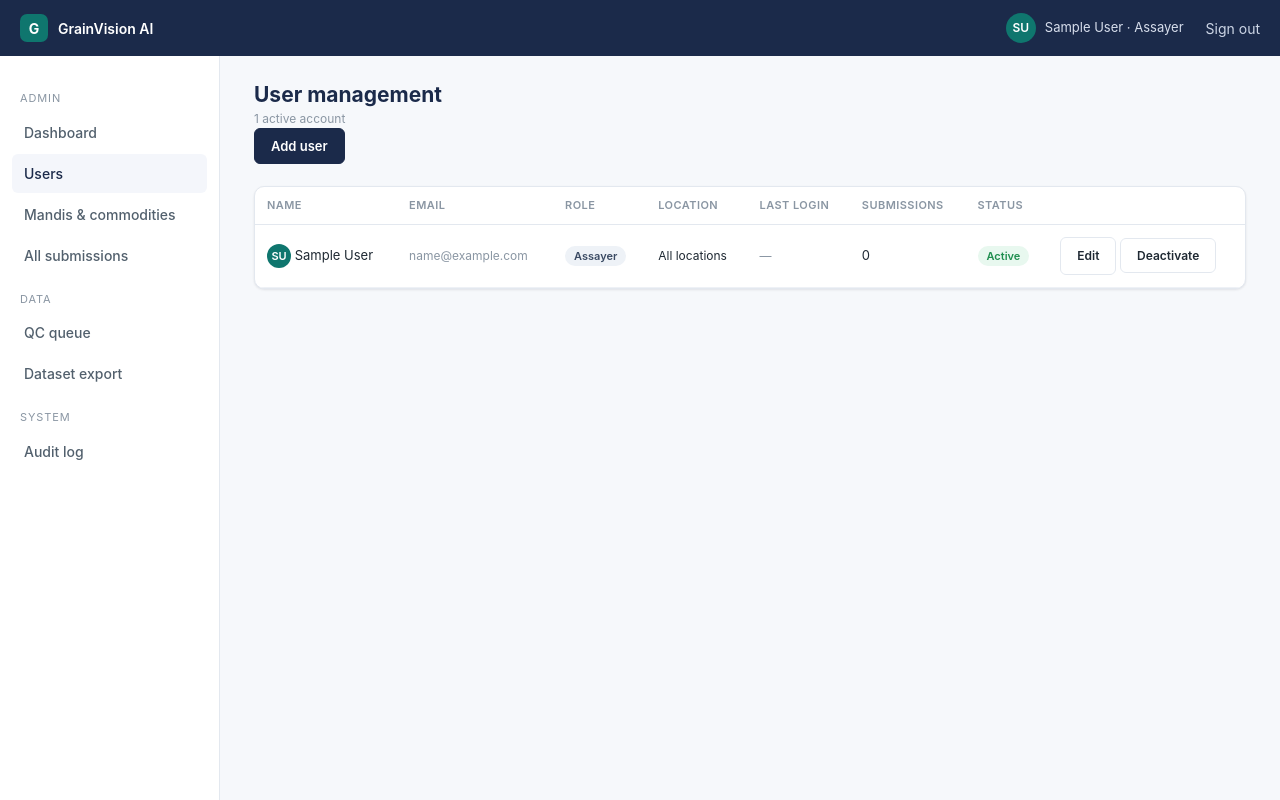
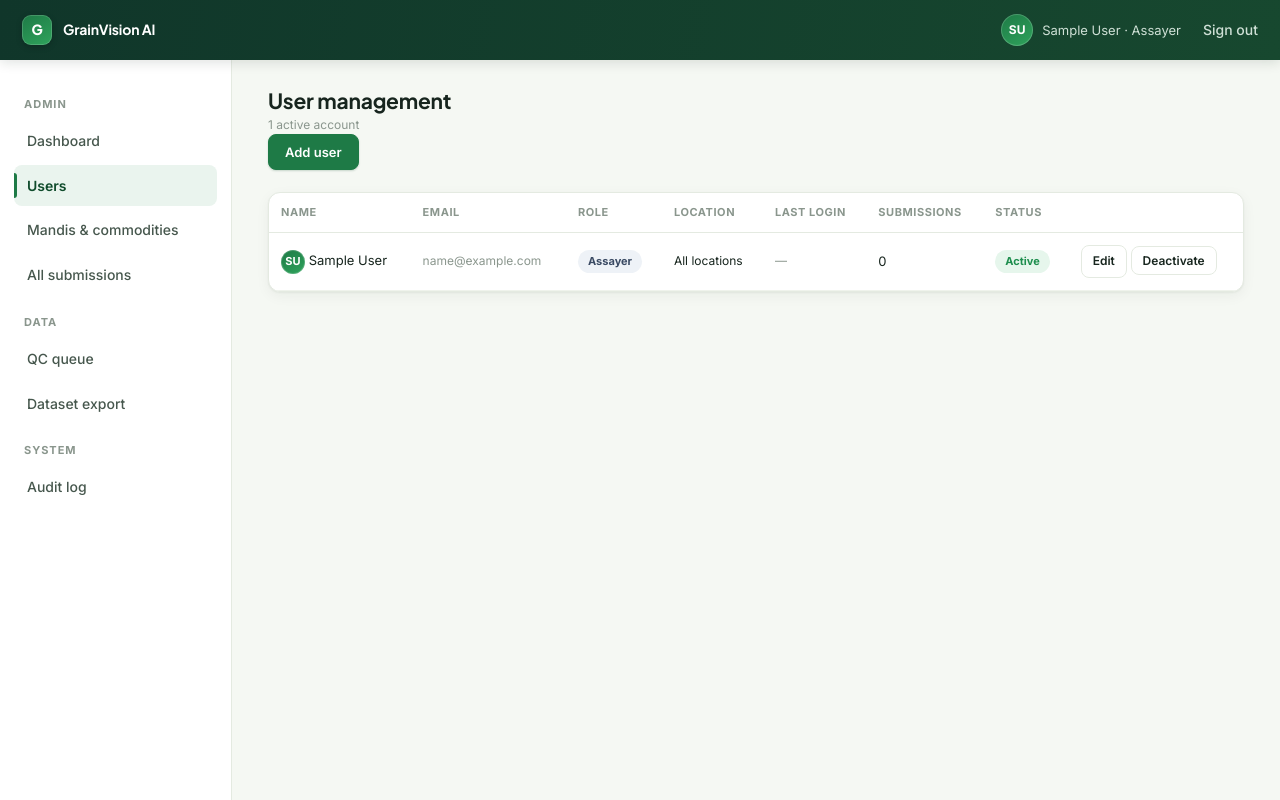
Before and after one commit to Vedansh-Innovations/Grainvision_annotation, a Django app: page /admin/users/ in a window 1280 px wide. Run offline with Django 5.2, Linux system fonts and the light colour scheme; the visitor is signed in with stand-in values (Sample User, id 1); data comes from the database, SQL or seed files in the repository; data that the repository does not hold is empty.

Commit message:
Add files via upload

```diff
--- a/static/css/app.css
+++ b/static/css/app.css
@@ -1,28 +1,49 @@
 /* ============================================================
    GrainVision AI — Annotation Platform
-   Design tokens derived from the PRD mockups:
-   navy header #1B2A4A, teal action accent, fixed label palette.
+   Brand system aligned to Prayati Global (prayathiproducts.com):
+   farm-to-fork agritech — deep field green, warm grain gold,
+   clean warm-neutral surfaces, modern type. "Technology,
+   Transparency, Trust."
    ============================================================ */
+@import url('https://fonts.googleapis.com/css2?family=Inter:wght@400;500;600;700&family=Plus+Jakarta+Sans:wght@600;700;800&display=swap');
+
 :root {
-  --navy: #1B2A4A;
-  --navy-700: #233a63;
-  --navy-50: #f4f6fb;
-  --teal: #0f766e;
-  --teal-600: #115e59;
-  --ink: #1f2933;
-  --ink-soft: #52606d;
-  --muted: #8a96a3;
-  --line: #e3e8ef;
-  --line-soft: #eef1f6;
-  --bg: #f6f8fb;
-  --card: #ffffff;
-  --ok: #2ECC71;
-  --warn-amber: #b7791f;
-  --warn-amber-bg: #fdf6e3;
+  /* ── Brand ─────────────────────────────────────────────── */
+  --brand:        #1E7A46;   /* Prayati field green — primary action */
+  --brand-600:    #17663A;   /* hover / pressed */
+  --brand-700:    #0F4B2B;
+  --brand-50:     #EAF4EE;   /* tint for hovers / active nav */
+  --grain:        #D9A526;   /* harvest gold accent */
+  --grain-soft:   #FBF3DD;
+
+  /* header uses a deep green so app chrome reads as "Prayati" */
+  --header:       #10362A;
+  --header-2:     #17482F;
+
+  /* legacy token names kept so every template keeps working,
+     repointed to the new brand */
+  --navy:      var(--header);
+  --navy-700:  #0C2A20;
+  --navy-50:   var(--brand-50);
+  --teal:      var(--brand);
+  --teal-600:  var(--brand-600);
+
+  --ink:       #17251E;
+  --ink-soft:  #46574D;
+  --muted:     #8A968D;
+  --line:      #E4EAE1;
+  --line-soft: #EFF3EC;
+  --border:    #E4EAE1;
+  --bg:        #F5F8F3;
+  --card:      #FFFFFF;
+
+  --ok:         #2E9E5B;
+  --warn-amber: #B7791F;
+  --warn-amber-bg: #FBF3DD;
   --warn-orange: #E67E22;
-  --danger: #E74C3C;
+  --danger:     #E05242;
 
-  /* label classes (PRD §7.1) */
+  /* label classes (functional data colours — unchanged) */
   --label-good: #2ECC71;
   --label-broken: #E67E22;
   --label-foreign: #E74C3C;
@@ -30,11 +51,12 @@
   --label-fungal: #1ABC9C;
   --label-unlabeled: #95A5A6;
 
-  --radius: 10px;
-  --radius-sm: 6px;
-  --shadow: 0 1px 3px rgba(16,24,40,.06), 0 1px 2px rgba(16,24,40,.04);
-  --shadow-lg: 0 12px 32px rgba(16,24,40,.12);
-  --font: -apple-system, "Segoe UI", Roboto, "Helvetica Neue", Arial, sans-serif;
+  --radius: 12px;
+  --radius-sm: 8px;
+  --shadow: 0 1px 2px rgba(16,32,24,.05), 0 4px 14px rgba(16,32,24,.05);
+  --shadow-lg: 0 18px 44px rgba(16,32,24,.16);
+  --font: "Inter", -apple-system, "Segoe UI", Roboto, "Helvetica Neue", Arial, sans-serif;
+  --font-head: "Plus Jakarta Sans", var(--font);
 }
 
 * { box-sizing: border-box; }
@@ -44,74 +66,85 @@ body {
   color: var(--ink);
   background: var(--bg);
   font-size: 14px;
-  line-height: 1.5;
+  line-height: 1.55;
   -webkit-font-smoothing: antialiased;
+  text-rendering: optimizeLegibility;
 }
-a { color: var(--teal); text-decoration: none; }
+a { color: var(--brand); text-decoration: none; font-weight: 500; }
 a:hover { text-decoration: underline; }
-h1, h2, h3, h4 { color: var(--navy); margin: 0 0 .4em; line-height: 1.25; }
+h1, h2, h3, h4 { font-family: var(--font-head); color: var(--ink); margin: 0 0 .4em; line-height: 1.22; letter-spacing: -.01em; }
 
 /* ── App shell ─────────────────────────────────────────────── */
 .topbar {
-  background: var(--navy);
+  background: linear-gradient(100deg, var(--header) 0%, var(--header-2) 100%);
   color: #fff;
-  height: 56px;
+  height: 60px;
   display: flex;
   align-items: center;
-  padding: 0 20px;
+  padding: 0 22px;
   gap: 14px;
   position: sticky;
   top: 0;
   z-index: 40;
+  box-shadow: 0 1px 0 rgba(255,255,255,.04), 0 2px 12px rgba(16,32,24,.14);
 }
-.topbar .brand { display: flex; align-items: center; gap: 10px; font-weight: 600; }
+.topbar .brand { display: flex; align-items: center; gap: 11px; font-weight: 700; font-family: var(--font-head); letter-spacing: -.01em; }
 .topbar .brand .logo {
-  width: 28px; height: 28px; border-radius: 7px;
-  background: var(--teal); color: #fff;
-  display: grid; place-items: center; font-weight: 700;
+  width: 30px; height: 30px; border-radius: 9px;
+  background: linear-gradient(150deg, var(--brand) 0%, #2FA35C 100%);
+  color: #fff; display: grid; place-items: center; font-weight: 800;
+  box-shadow: inset 0 0 0 1px rgba(255,255,255,.16), 0 2px 6px rgba(0,0,0,.2);
 }
-.topbar .crumb { color: #b9c4d8; font-weight: 400; font-size: 13px; }
+.topbar .crumb { color: #A9C4B4; font-weight: 400; font-size: 13px; }
 .topbar .spacer { flex: 1; }
 .topbar .user {
-  display: flex; align-items: center; gap: 9px; font-size: 13px; color: #d7deec;
+  display: flex; align-items: center; gap: 9px; font-size: 13px; color: #CFE0D6;
 }
 .avatar {
-  width: 30px; height: 30px; border-radius: 50%;
-  background: var(--teal); color: #fff; display: grid; place-items: center;
-  font-size: 12px; font-weight: 600;
+  width: 32px; height: 32px; border-radius: 50%;
+  background: linear-gradient(150deg, var(--brand) 0%, #2FA35C 100%); color: #fff;
+  display: grid; place-items: center; font-size: 12px; font-weight: 700;
+  box-shadow: inset 0 0 0 1px rgba(255,255,255,.18);
 }
-.topbar a { color: #cdd6e6; }
+.topbar a { color: #CFE0D6; }
+.topbar a:hover { color: #fff; }
 
-.layout { display: flex; min-height: calc(100vh - 56px); }
+.layout { display: flex; min-height: calc(100vh - 60px); }
 .sidebar {
-  width: 220px; background: #fff; border-right: 1px solid var(--line);
-  padding: 18px 12px; flex-shrink: 0;
+  width: 232px; background: #fff; border-right: 1px solid var(--line);
+  padding: 18px 14px; flex-shrink: 0;
 }
-.sidebar .group { font-size: 11px; letter-spacing: .08em; text-transform: uppercase;
-  color: var(--muted); margin: 16px 8px 6px; }
+.sidebar .group { font-size: 11px; letter-spacing: .09em; text-transform: uppercase;
+  color: var(--muted); margin: 18px 10px 7px; font-weight: 700; }
 .sidebar a {
+  position: relative;
   display: flex; align-items: center; justify-content: space-between;
-  padding: 9px 12px; border-radius: var(--radius-sm); color: var(--ink-soft);
-  font-weight: 500; margin-bottom: 2px;
+  padding: 10px 13px; border-radius: var(--radius-sm); color: var(--ink-soft);
+  font-weight: 500; margin-bottom: 3px;
 }
-.sidebar a:hover { background: var(--navy-50); text-decoration: none; }
-.sidebar a.active { background: var(--navy-50); color: var(--navy); }
-.sidebar a .pill { background: var(--teal); color: #fff; border-radius: 999px;
-  font-size: 11px; padding: 1px 8px; }
+.sidebar a:hover { background: var(--brand-50); text-decoration: none; color: var(--brand-700); }
+.sidebar a.active { background: var(--brand-50); color: var(--brand-700); font-weight: 600; }
+.sidebar a.active::before {
+  content: ""; position: absolute; left: 0; top: 8px; bottom: 8px; width: 3px;
+  border-radius: 0 3px 3px 0; background: var(--brand);
+}
+.sidebar a .pill { background: var(--brand); color: #fff; border-radius: 999px;
+  font-size: 11px; padding: 1px 8px; font-weight: 700; }
 
-.main { flex: 1; padding: 26px 34px; max-width: 1280px; }
+.main { flex: 1; padding: 28px 36px; max-width: 1300px; }
 .page-head { margin-bottom: 22px; }
-.page-head h1 { font-size: 22px; }
+.page-head h1 { font-size: 23px; }
 .page-head .sub { color: var(--ink-soft); font-size: 13px; }
 
 /* ── Cards ─────────────────────────────────────────────────── */
 .card {
   background: var(--card); border: 1px solid var(--line);
-  border-radius: var(--radius); box-shadow: var(--shadow); padding: 20px;
+  border-radius: var(--radius); box-shadow: var(--shadow); padding: 22px;
 }
 .card + .card { margin-top: 18px; }
 .card h3 { font-size: 15px; }
-.card-title { font-size: 13px; font-weight: 600; color: var(--navy); margin-bottom: 14px; }
+.card-title { font-size: 12px; font-weight: 700; color: var(--ink); margin-bottom: 14px;
+  text-transform: uppercase; letter-spacing: .06em; }
 .grid { display: grid; gap: 18px; }
 .grid-2 { grid-template-columns: 1fr 1fr; }
 .grid-4 { grid-template-columns: repeat(4, 1fr); }
@@ -121,30 +154,34 @@ h1, h2, h3, h4 { color: var(--navy); margin: 0 0 .4em; line-height: 1.25; }
   display: inline-flex; align-items: center; gap: 7px; cursor: pointer;
   border: 1px solid var(--line); background: #fff; color: var(--ink);
   padding: 9px 16px; border-radius: var(--radius-sm); font-weight: 600;
-  font-size: 13px; font-family: var(--font); transition: .12s;
+  font-size: 13px; font-family: var(--font); transition: .14s ease;
 }
-.btn:hover { background: var(--navy-50); text-decoration: none; }
-.btn-primary { background: var(--navy); border-color: var(--navy); color: #fff; }
-.btn-primary:hover { background: var(--navy-700); }
-.btn-teal { background: var(--teal); border-color: var(--teal); color: #fff; }
-.btn-teal:hover { background: var(--teal-600); }
-.btn-danger { color: var(--danger); border-color: #f3c4bd; background: #fdf2f0; }
+.btn:hover { background: var(--brand-50); border-color: #cfe0d4; text-decoration: none; }
+.btn-primary { background: var(--brand); border-color: var(--brand); color: #fff; box-shadow: 0 1px 2px rgba(15,75,43,.2); }
+.btn-primary:hover { background: var(--brand-600); border-color: var(--brand-600); }
+.btn-teal { background: var(--brand); border-color: var(--brand); color: #fff; }
+.btn-teal:hover { background: var(--brand-600); }
+.btn-gold { background: var(--grain); border-color: var(--grain); color: #3d2f07; }
+.btn-gold:hover { filter: brightness(.96); }
+.btn-danger { color: var(--danger); border-color: #f1c7c1; background: #fdf3f1; }
+.btn-danger:hover { background: #fbe9e6; }
 .btn-warn { color: var(--warn-orange); border-color: #f3d8b8; background: #fdf6ec; }
 .btn:disabled { opacity: .5; cursor: not-allowed; }
 .btn-lg { padding: 12px 22px; font-size: 14px; }
+.btn.small { padding: 6px 11px; font-size: 12px; }
 .btn-block { width: 100%; justify-content: center; }
 
 /* ── Forms ─────────────────────────────────────────────────── */
 label.field { display: block; font-weight: 600; font-size: 12px;
-  color: var(--ink-soft); margin-bottom: 5px; }
+  color: var(--ink-soft); margin-bottom: 6px; }
 input[type=text], input[type=password], input[type=email],
-input[type=number], select, textarea {
+input[type=number], input[type=date], select, textarea {
   width: 100%; padding: 10px 12px; border: 1px solid var(--line);
   border-radius: var(--radius-sm); font-size: 14px; font-family: var(--font);
-  background: #fff; color: var(--ink);
+  background: #fff; color: var(--ink); transition: .14s ease;
 }
 input:focus, select:focus, textarea:focus {
-  outline: none; border-color: var(--teal); box-shadow: 0 0 0 3px rgba(15,118,110,.12);
+  outline: none; border-color: var(--brand); box-shadow: 0 0 0 3px rgba(30,122,70,.14);
 }
 .input-suffix { position: relative; }
 .input-suffix .suffix { position: absolute; right: 12px; top: 50%;
@@ -152,70 +189,71 @@ input:focus, select:focus, textarea:focus {
 
 /* ── Badges & banners ──────────────────────────────────────── */
 .badge { display: inline-flex; align-items: center; gap: 5px;
-  padding: 2px 9px; border-radius: 999px; font-size: 11px; font-weight: 600; }
-.badge-pending { background: #fdf6e3; color: var(--warn-amber); }
-.badge-approved { background: #e8f8ef; color: #1e8e4e; }
+  padding: 3px 10px; border-radius: 999px; font-size: 11px; font-weight: 700; }
+.badge-pending { background: var(--grain-soft); color: var(--warn-amber); }
+.badge-approved { background: #e6f6ec; color: #1e8e4e; }
 .badge-rejected { background: #fdf2f0; color: var(--danger); }
 .badge-rework { background: #fef0e7; color: var(--warn-orange); }
-.badge-warn { background: #fdf6e3; color: var(--warn-amber); }
+.badge-warn { background: var(--grain-soft); color: var(--warn-amber); }
 .dot { width: 9px; height: 9px; border-radius: 50%; display: inline-block; }
 
-.banner { padding: 11px 14px; border-radius: var(--radius-sm); font-size: 13px;
+.banner { padding: 12px 15px; border-radius: var(--radius-sm); font-size: 13px;
   border: 1px solid transparent; margin-bottom: 12px; }
-.banner-ok { background: #ecf9f1; border-color: #b9e6c9; color: #1e7e45; }
-.banner-amber { background: var(--warn-amber-bg); border-color: #f0e0b0; color: var(--warn-amber); }
+.banner-ok { background: #e9f6ee; border-color: #bce3cb; color: #1e7e45; }
+.banner-amber { background: var(--warn-amber-bg); border-color: #ecdcae; color: var(--warn-amber); }
 .banner-orange { background: #fdf1e7; border-color: #f3d2b0; color: #b35a17; }
-.banner-info { background: #eef4fc; border-color: #cfe0f5; color: #1f5fa8; }
-.banner-error { background: #fdf2f0; border-color: #f3c4bd; color: #b53a2a; }
+.banner-info { background: var(--brand-50); border-color: #c8e2d3; color: var(--brand-700); }
+.banner-error { background: #fdf2f0; border-color: #f1c7c1; color: #b53a2a; }
 
 /* ── Tables ────────────────────────────────────────────────── */
 table.data { width: 100%; border-collapse: collapse; font-size: 13px; }
-table.data th { text-align: left; font-size: 11px; letter-spacing: .04em;
-  text-transform: uppercase; color: var(--muted); padding: 10px 12px;
-  border-bottom: 1px solid var(--line); font-weight: 600; }
+table.data th { text-align: left; font-size: 11px; letter-spacing: .05em;
+  text-transform: uppercase; color: var(--muted); padding: 11px 12px;
+  border-bottom: 1px solid var(--line); font-weight: 700; }
 table.data td { padding: 12px; border-bottom: 1px solid var(--line-soft); }
-table.data tr:hover td { background: var(--navy-50); }
+table.data tr:hover td { background: var(--brand-50); }
 table.data tr.dimmed td { opacity: .5; }
-table.data tr.flagged td { background: #fdf9ee; }
+table.data tr.flagged td { background: var(--grain-soft); }
 
 /* ── Stepper (assayer flow) ────────────────────────────────── */
 .stepper { display: flex; align-items: center; gap: 8px; margin: 0 auto 26px;
   max-width: 640px; justify-content: center; }
 .stepper .step { display: flex; align-items: center; gap: 8px; color: var(--muted); font-size: 13px; }
-.stepper .num { width: 24px; height: 24px; border-radius: 50%; display: grid;
-  place-items: center; font-size: 12px; font-weight: 700; background: #e7ebf2; color: var(--muted); }
+.stepper .num { width: 26px; height: 26px; border-radius: 50%; display: grid;
+  place-items: center; font-size: 12px; font-weight: 700; background: #e7ede8; color: var(--muted); }
 .stepper .step.done .num { background: var(--ok); color: #fff; }
-.stepper .step.active .num { background: var(--navy); color: #fff; }
-.stepper .step.active { color: var(--navy); font-weight: 600; }
+.stepper .step.active .num { background: var(--brand); color: #fff; box-shadow: 0 0 0 4px var(--brand-50); }
+.stepper .step.active { color: var(--brand-700); font-weight: 700; }
 .stepper .bar { width: 40px; height: 2px; background: var(--line); }
 
 /* ── Metric cards ──────────────────────────────────────────── */
 .metric { text-align: left; }
-.metric .value { font-size: 30px; font-weight: 700; color: var(--navy); }
+.metric .value { font-family: var(--font-head); font-size: 30px; font-weight: 800; color: var(--brand-700); letter-spacing: -.02em; }
 .metric .value.green { color: #1e8e4e; }
 .metric .value.amber { color: var(--warn-amber); }
-.metric .label { font-size: 11px; letter-spacing: .05em; text-transform: uppercase; color: var(--muted); }
+.metric .label { font-size: 11px; letter-spacing: .06em; text-transform: uppercase; color: var(--muted); font-weight: 600; }
 
 /* ── Distribution / progress bars ──────────────────────────── */
 .dist-row { display: flex; align-items: center; gap: 10px; margin-bottom: 10px; font-size: 13px; }
 .dist-row .name { flex: 0 0 140px; display: flex; align-items: center; gap: 7px; }
 .dist-row .track { flex: 1; height: 8px; border-radius: 999px; background: var(--line-soft); overflow: hidden; }
 .dist-row .fill { height: 100%; border-radius: 999px; }
-.dist-row .pct { flex: 0 0 56px; text-align: right; font-weight: 600; }
+.dist-row .pct { flex: 0 0 56px; text-align: right; font-weight: 700; }
 
-.progress-bar { height: 7px; border-radius: 999px; background: var(--line-soft); overflow: hidden; }
-.progress-bar .fill { height: 100%; }
+.progress-bar { height: 8px; border-radius: 999px; background: var(--line-soft); overflow: hidden; }
+.progress-bar .fill { height: 100%; background: var(--brand); }
 
 /* ── Auth ──────────────────────────────────────────────────── */
 .auth-wrap { min-height: 100vh; display: grid; place-items: center;
-  background: linear-gradient(135deg, var(--navy) 0%, #0f1b33 100%); padding: 20px; }
-.auth-card { width: 100%; max-width: 380px; background: #fff; border-radius: 14px;
-  box-shadow: var(--shadow-lg); padding: 34px 30px; }
-.auth-card .logo { width: 44px; height: 44px; border-radius: 11px; background: var(--teal);
-  color: #fff; display: grid; place-items: center; font-weight: 700; font-size: 20px; margin-bottom: 16px; }
+  background: linear-gradient(140deg, var(--header) 0%, var(--brand-700) 55%, #0c2a20 100%); padding: 20px; }
+.auth-card { width: 100%; max-width: 390px; background: #fff; border-radius: 16px;
+  box-shadow: var(--shadow-lg); padding: 36px 32px; }
+.auth-card .logo { width: 46px; height: 46px; border-radius: 12px;
+  background: linear-gradient(150deg, var(--brand) 0%, #2FA35C 100%);
+  color: #fff; display: grid; place-items: center; font-weight: 800; font-size: 21px; margin-bottom: 16px; }
 
 /* ── Annotation canvas ─────────────────────────────────────── */
-.canvas-stage { background: #11151c; border-radius: var(--radius); position: relative;
+.canvas-stage { background: #0e1512; border-radius: var(--radius); position: relative;
   display: grid; place-items: center; overflow: hidden; min-height: 460px; }
 .canvas-stage svg { max-width: 100%; height: auto; display: block; }
 .polygon { cursor: pointer; transition: fill-opacity .1s; }
@@ -223,10 +261,10 @@ table.data tr.flagged td { background: #fdf9ee; }
 .toolbar { display: flex; gap: 6px; margin-bottom: 12px; flex-wrap: wrap; }
 .tool { width: 40px; height: 40px; border-radius: var(--radius-sm); border: 1px solid var(--line);
   background: #fff; display: grid; place-items: center; cursor: pointer; font-size: 16px; }
-.tool.active { background: var(--navy); color: #fff; border-color: var(--navy); }
+.tool.active { background: var(--brand); color: #fff; border-color: var(--brand); }
 
 .label-panel { position: fixed; right: 24px; bottom: 24px; width: 300px; background: #fff;
-  border-radius: 14px; box-shadow: var(--shadow-lg); border: 1px solid var(--line);
+  border-radius: 16px; box-shadow: var(--shadow-lg); border: 1px solid var(--line);
   padding: 18px; z-index: 60; display: none; }
 .label-panel.open { display: block; }
 .label-opt { display: flex; align-items: center; gap: 10px; padding: 12px 14px;
@@ -241,7 +279,7 @@ table.data tr.flagged td { background: #fdf9ee; }
 .split { display: grid; grid-template-columns: 1.7fr 1fr; gap: 18px; align-items: start; }
 
 /* messages */
-.msg-stack { position: fixed; top: 70px; right: 20px; z-index: 80; width: 360px; }
+.msg-stack { position: fixed; top: 74px; right: 20px; z-index: 80; width: 360px; }
 .msg-stack .banner { box-shadow: var(--shadow-lg); }
 
 .muted { color: var(--muted); }
@@ -253,6 +291,8 @@ table.data tr.flagged td { background: #fdf9ee; }
 .gap { gap: 10px; }
 .mt { margin-top: 16px; }
 .mb { margin-bottom: 16px; }
+.amber { color: var(--warn-amber); }
+.green { color: #1e8e4e; }
 
 /* ── Mobile menu primitives (hidden on desktop) ─────────────── */
 .menu-toggle {
@@ -262,41 +302,32 @@ table.data tr.flagged td { background: #fdf9ee; }
 }
 .menu-toggle:hover { background: rgba(255,255,255,.12); }
 .sidebar-backdrop {
-  display: none; position: fixed; inset: 56px 0 0 0; z-index: 39;
-  background: rgba(15,22,33,.5);
+  display: none; position: fixed; inset: 60px 0 0 0; z-index: 39;
+  background: rgba(10,20,15,.5);
 }
 
 /* ── Responsive ─────────────────────────────────────────────── */
 @media (max-width: 900px) {
   .menu-toggle { display: inline-flex; }
   .topbar { padding: 0 12px; gap: 8px; }
-  .topbar .user-name { display: none; }       /* keep just the avatar */
+  .topbar .user-name { display: none; }
   .topbar .crumb { display: none; }
-
-  /* Sidebar becomes a slide-in drawer */
   .sidebar {
-    position: fixed; top: 56px; bottom: 0; left: 0; z-index: 40;
+    position: fixed; top: 60px; bottom: 0; left: 0; z-index: 40;
     width: 250px; max-width: 82vw;
     transform: translateX(-100%); transition: transform .22s ease;
     overflow-y: auto; box-shadow: 2px 0 18px rgba(0,0,0,.18);
   }
   body.nav-open .sidebar { transform: translateX(0); }
   body.nav-open .sidebar-backdrop { display: block; }
-
   .main { padding: 16px; max-width: 100%; }
   .grid-2, .grid-4, .split, .canvas-grid { grid-template-columns: 1fr !important; }
-
-  /* Touch-friendly controls */
   .btn { min-height: 44px; padding: 11px 18px; }
   .btn.small { min-height: 36px; }
   .sidebar a { padding: 12px 12px; }
   .tool { width: 46px; height: 46px; }
-  input, select, textarea { min-height: 44px; font-size: 16px; }  /* 16px avoids iOS zoom */
-
-  /* Tables scroll horizontally instead of breaking the layout */
+  input, select, textarea { min-height: 44px; font-size: 16px; }
   table.data { display: block; overflow-x: auto; white-space: nowrap; -webkit-overflow-scrolling: touch; }
-
-  /* Viewfinder / canvas stages scale to the screen */
   .canvas-stage { height: 56vh !important; min-height: 320px !important; }
   .toolbar { flex-wrap: wrap; }
   .label-panel { left: 12px; right: 12px; bottom: 12px; max-width: none; }
@@ -304,7 +335,7 @@ table.data tr.flagged td { background: #fdf9ee; }
 
 @media (max-width: 560px) {
   .main { padding: 12px; }
-  .card { padding: 15px; }
+  .card { padding: 16px; }
   .page-head { flex-direction: column; align-items: stretch; gap: 10px; }
   .page-head .btn, .page-head .btn-lg { width: 100%; justify-content: center; }
   .flex.gap { flex-wrap: wrap; }
```
